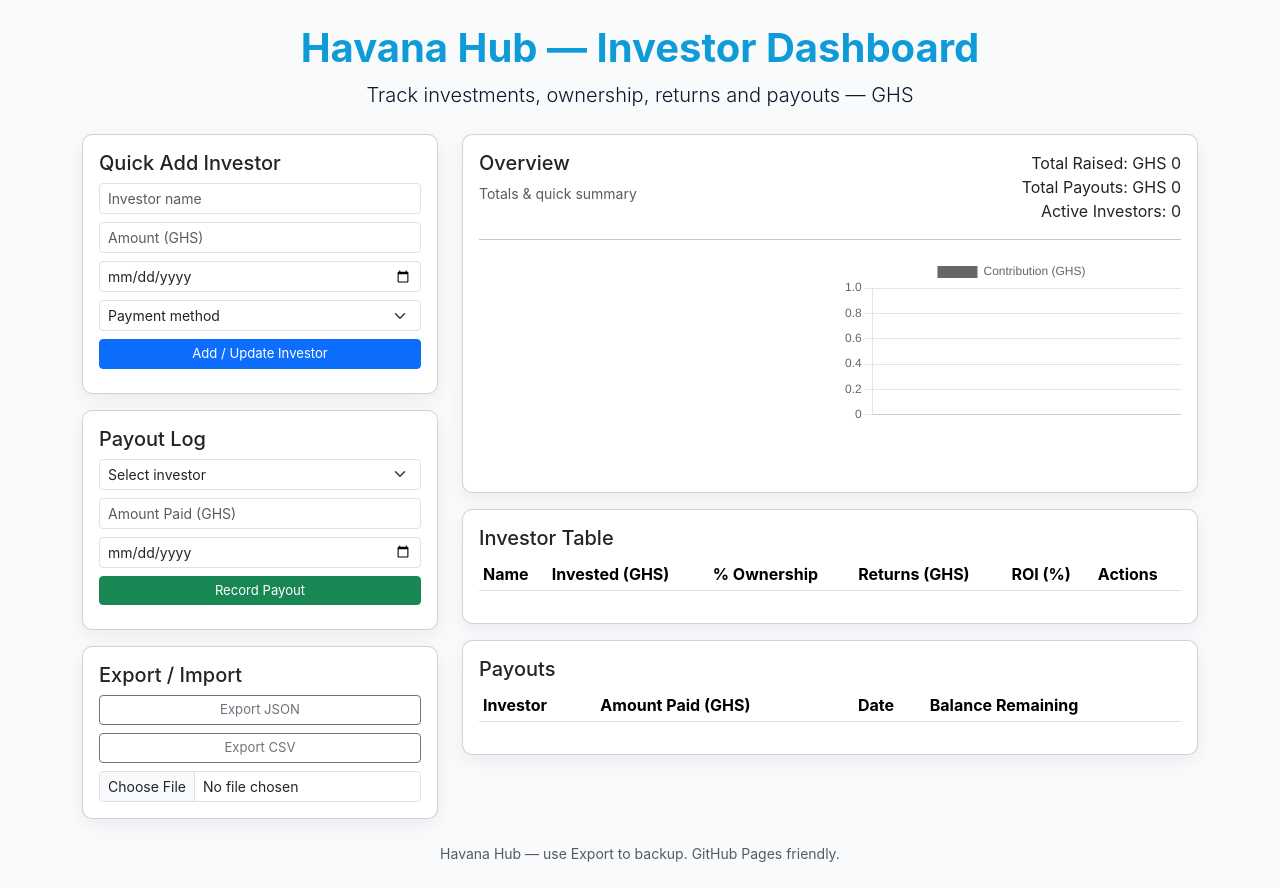
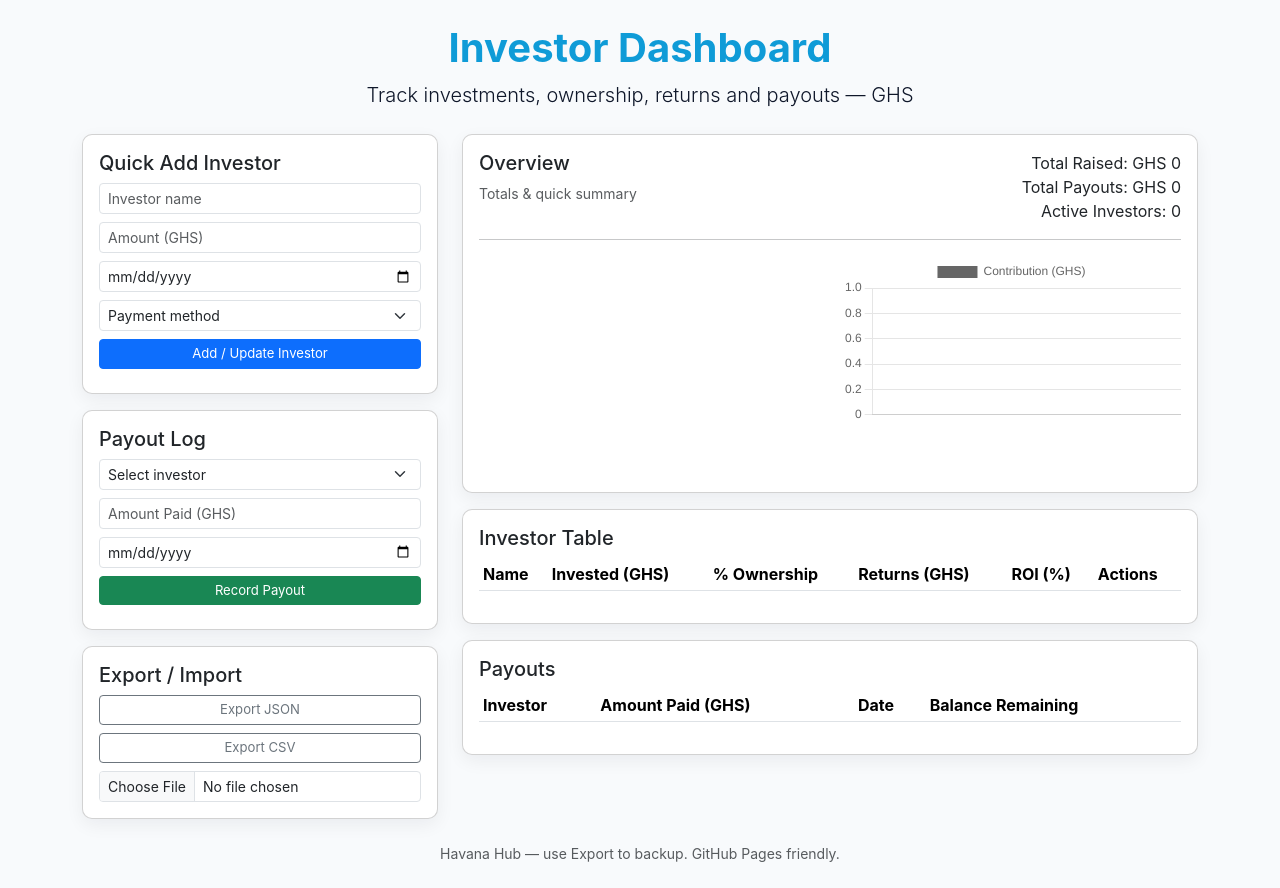
Before and after one commit to MillboyMonget/Investor-Dashboard, a plain HTML site: page index.html in a window 1280 px wide. Drawn offline with nearby package versions, Linux system fonts and the light colour scheme.

Commit message:
Remove 'Havana Hub' from header title

```diff
--- a/index.html
+++ b/index.html
@@ -16,7 +16,7 @@
 <body>
   <div class="container py-4">
     <header class="mb-4 text-center">
-      <h1 class="display-6">Havana Hub — Investor Dashboard</h1>
+      <h1 class="display-6">Investor Dashboard</h1>
       <p class="lead small">Track investments, ownership, returns and payouts — GHS</p>
     </header>
 
```
